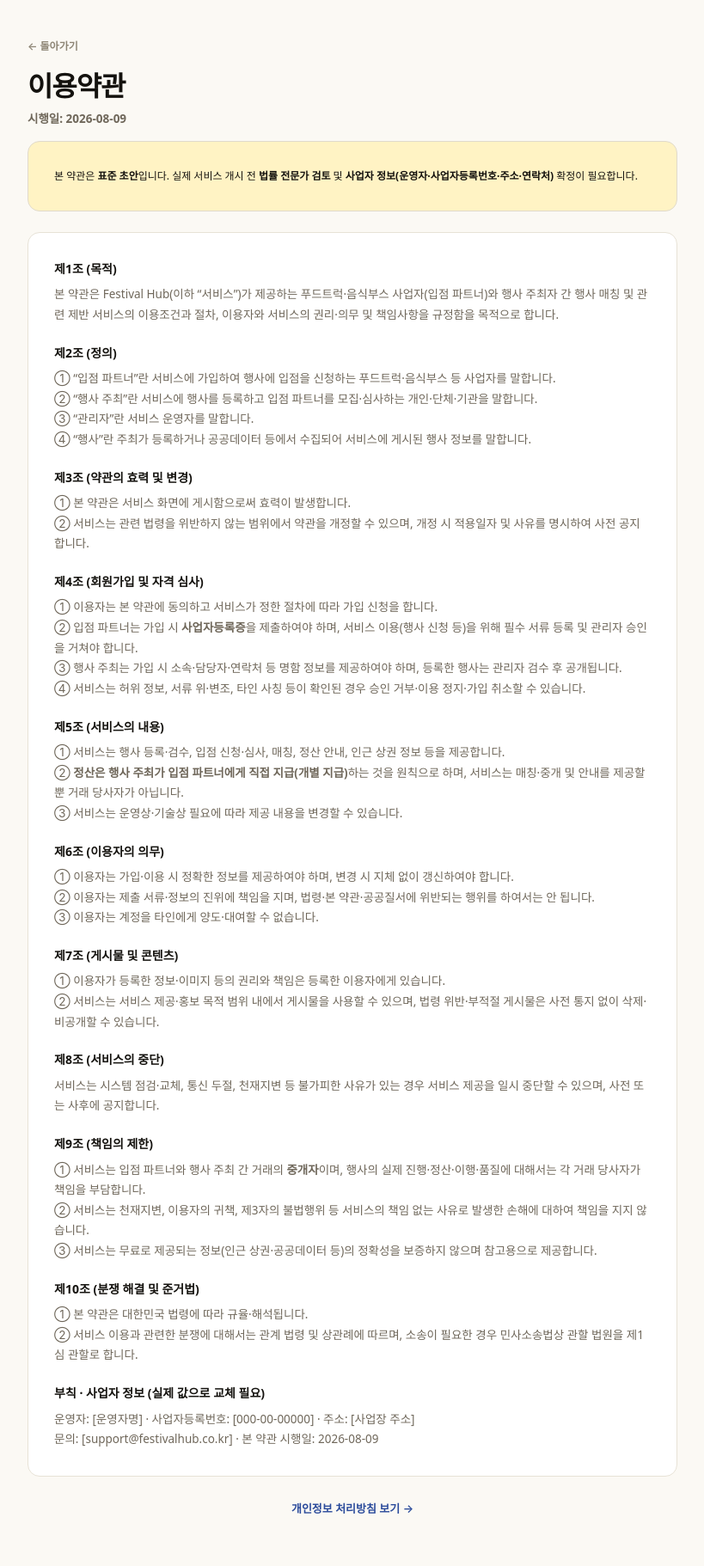
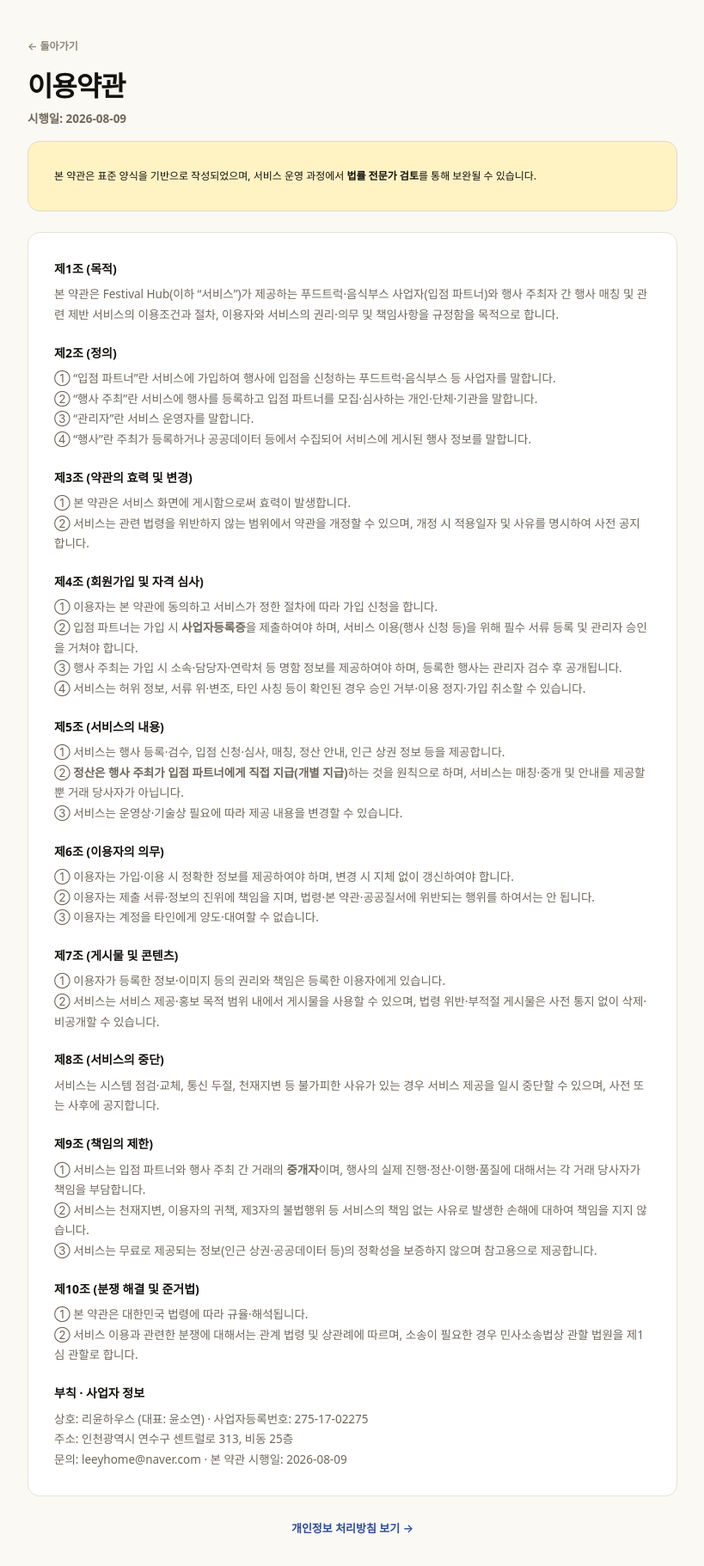
Before and after one commit to rukihyun7-maker/festival-hub, a Next.js app: page /terms in a window 1280 px wide. Shown: the top 1822 px of the page at 86% size, without its empty margins (230-1049 px from the left). Built offline with nearby package versions, Linux system fonts and the light colour scheme; a web font is replaced by a local one.

Commit message:
이용약관·개인정보처리방침에 실제 사업자 정보 반영(리윤하우스)

```diff
--- a/src/app/privacy/page.tsx
+++ b/src/app/privacy/page.tsx
@@ -16,7 +16,7 @@ export default function PrivacyPage() {
 
         <div className="card mb-6" style={{ borderColor: '#E0DACB', background: 'var(--warning-bg, #FFF3C4)' }}>
           <div className="text-[12px] text-ink leading-relaxed">
-            본 방침은 <b>표준 초안</b>입니다. 실제 서비스 개시 전 <b>법률 전문가 검토</b>가 필요하며, 위탁·국외이전·보유기간·개인정보 보호책임자 정보를 실제 운영에 맞게 확정해야 합니다.
+            본 방침은 표준 양식을 기반으로 작성되었으며, 서비스 운영 과정에서 <b>법률 전문가 검토</b>를 통해 보완될 수 있습니다.
           </div>
         </div>
 
@@ -63,8 +63,8 @@ export default function PrivacyPage() {
           <Section n="8. 개인정보의 안전성 확보 조치">
             비밀번호 암호화, 접근 권한 관리(RLS), 전송 구간 암호화(HTTPS), 서류·이미지 접근 제한(권한 기반 열람) 등 기술적·관리적 보호 조치를 시행합니다.
           </Section>
-          <Section n="9. 개인정보 보호책임자 (실제 값으로 교체 필요)">
-            성명: [담당자명] · 연락처: [support@festivalhub.co.kr]<br />
+          <Section n="9. 개인정보 보호책임자">
+            상호: 리윤하우스 · 성명: 윤소연 · 연락처: leeyhome@naver.com<br />
             개인정보 관련 문의·불만·피해 구제는 위 연락처로 접수하며, 개인정보분쟁조정위원회(kopico.go.kr) 등에 조정을 신청할 수 있습니다.
           </Section>
           <Section n="10. 고지의 의무">
--- a/src/app/terms/page.tsx
+++ b/src/app/terms/page.tsx
@@ -16,7 +16,7 @@ export default function TermsPage() {
 
         <div className="card mb-6" style={{ borderColor: '#E0DACB', background: 'var(--warning-bg, #FFF3C4)' }}>
           <div className="text-[12px] text-ink leading-relaxed">
-            본 약관은 <b>표준 초안</b>입니다. 실제 서비스 개시 전 <b>법률 전문가 검토</b> 및 <b>사업자 정보(운영자·사업자등록번호·주소·연락처)</b> 확정이 필요합니다.
+            본 약관은 표준 양식을 기반으로 작성되었으며, 서비스 운영 과정에서 <b>법률 전문가 검토</b>를 통해 보완될 수 있습니다.
           </div>
         </div>
 
@@ -66,9 +66,10 @@ export default function TermsPage() {
             ① 본 약관은 대한민국 법령에 따라 규율·해석됩니다.<br />
             ② 서비스 이용과 관련한 분쟁에 대해서는 관계 법령 및 상관례에 따르며, 소송이 필요한 경우 민사소송법상 관할 법원을 제1심 관할로 합니다.
           </Section>
-          <Section n="부칙 · 사업자 정보 (실제 값으로 교체 필요)">
-            운영자: [운영자명] · 사업자등록번호: [000-00-00000] · 주소: [사업장 주소]<br />
-            문의: [support@festivalhub.co.kr] · 본 약관 시행일: 2026-08-09
+          <Section n="부칙 · 사업자 정보">
+            상호: 리윤하우스 (대표: 윤소연) · 사업자등록번호: 275-17-02275<br />
+            주소: 인천광역시 연수구 센트럴로 313, 비동 25층<br />
+            문의: leeyhome@naver.com · 본 약관 시행일: 2026-08-09
           </Section>
         </div>
 
```
Also changed, not shown: 1 other file (tests, documents, lock files or other folders).
